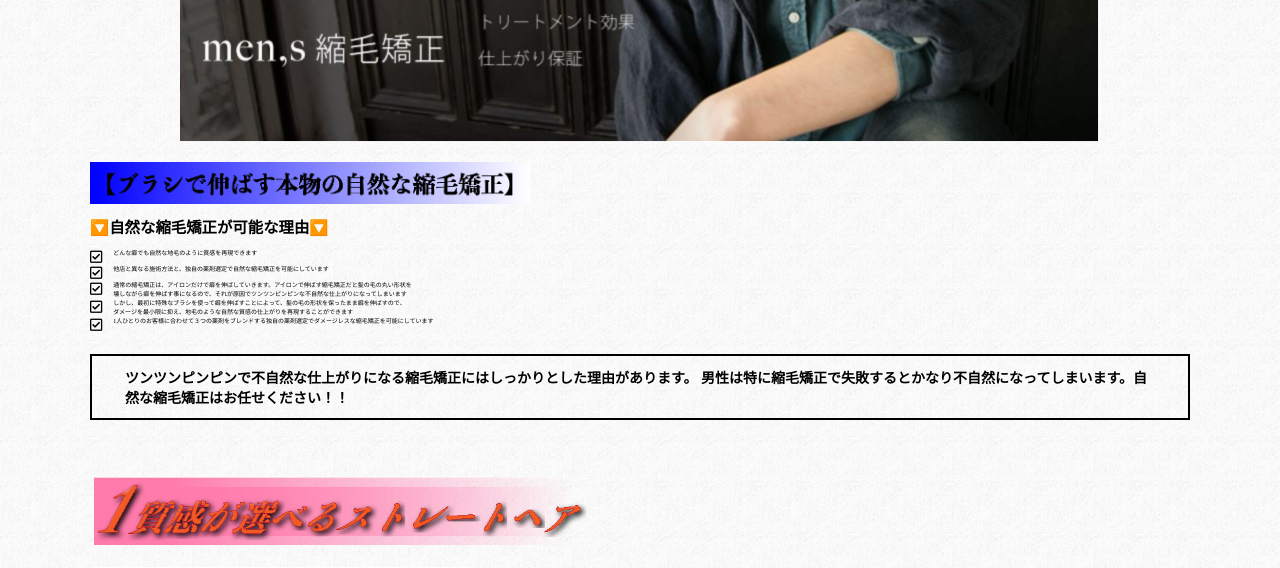
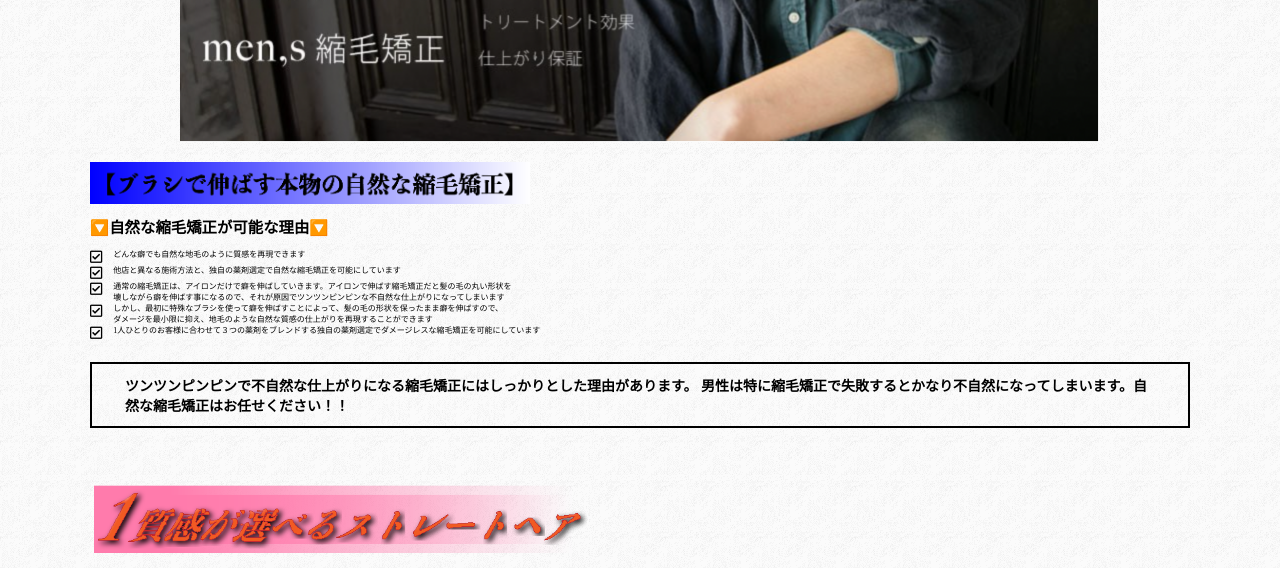
Before and after one commit to manabu-creater/yamaki-hair, a PHP site: page / in a window 1280 px wide. Shown: the part 582-1150 px from the top of the page. Run offline with PHP 8.4, Linux system fonts and the light colour scheme.

Commit message:
文字サイズ変更

```diff
--- a/index.css
+++ b/index.css
@@ -87,7 +87,7 @@ header {
 }
 
 .explain p {
-  font-size: 6px
+  font-size: 8px
 }
 
 .heading h4 {
```
